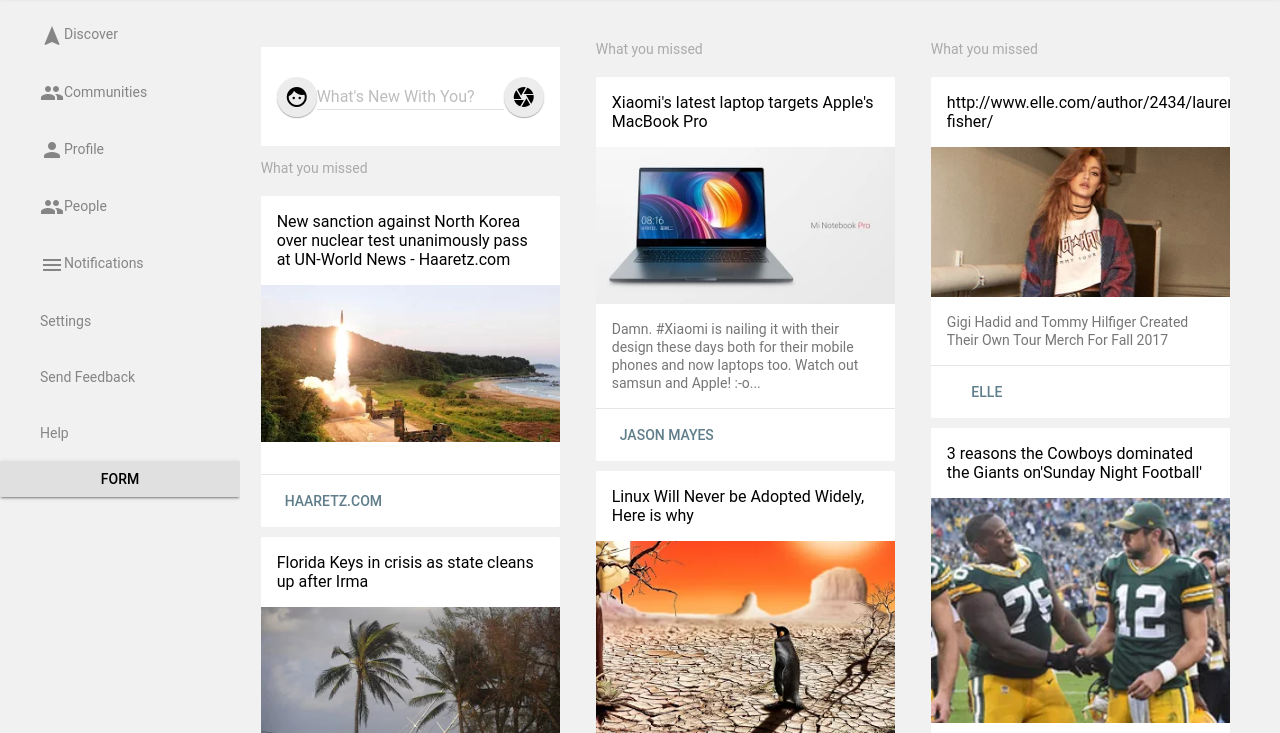
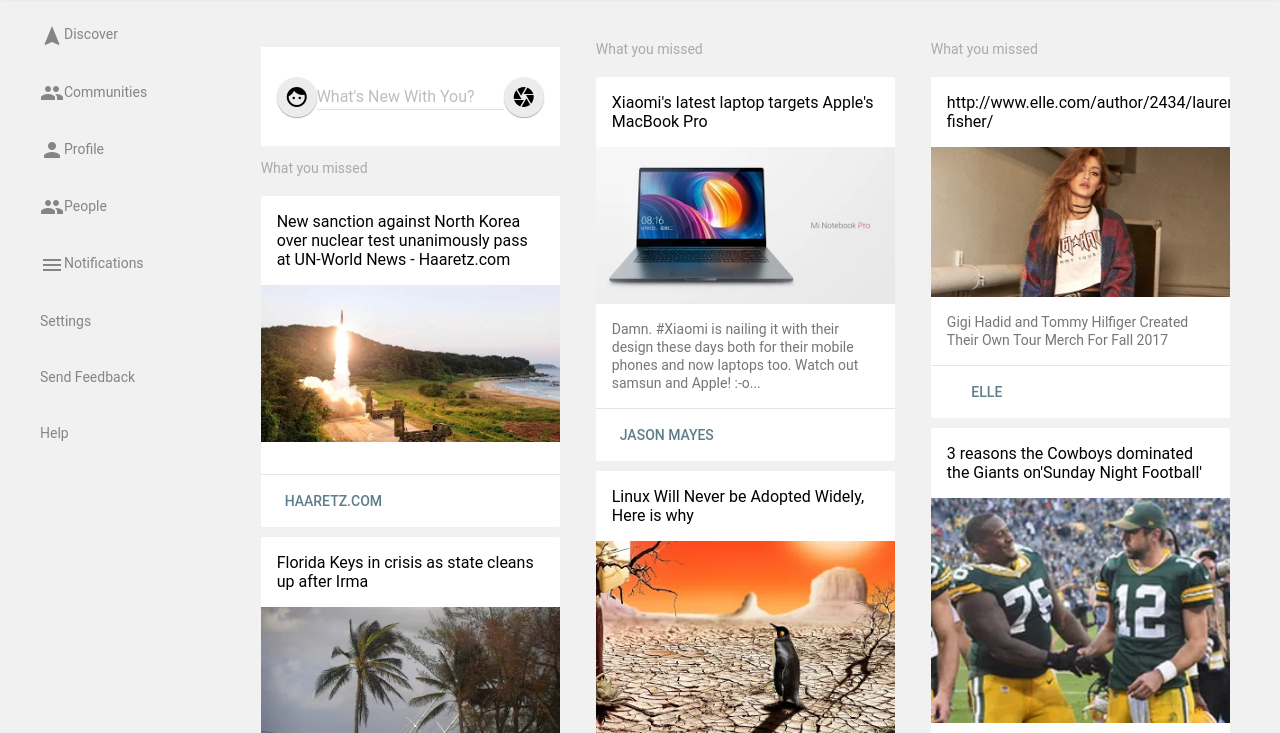
Before and after one commit to arisema/gPlus, a plain HTML site: page index.html in a window 1280 px wide. Shown: the part 67-800 px from the top of the page. Drawn offline with nearby package versions, Linux system fonts and the light colour scheme.

Commit message:
Tweaked form button.

```diff
--- a/index.html
+++ b/index.html
@@ -149,7 +149,7 @@
                     <a class="mdl-navigation__link" href="#">Settings</a>
                     <a class="mdl-navigation__link" href="#">Send Feedback</a>
                     <a class="mdl-navigation__link" href="#">Help</a>
-                      <button type="button" class="mdl-button mdl-button--raised show-modal">Form</button>
+
                     </nav>
 
 
```
